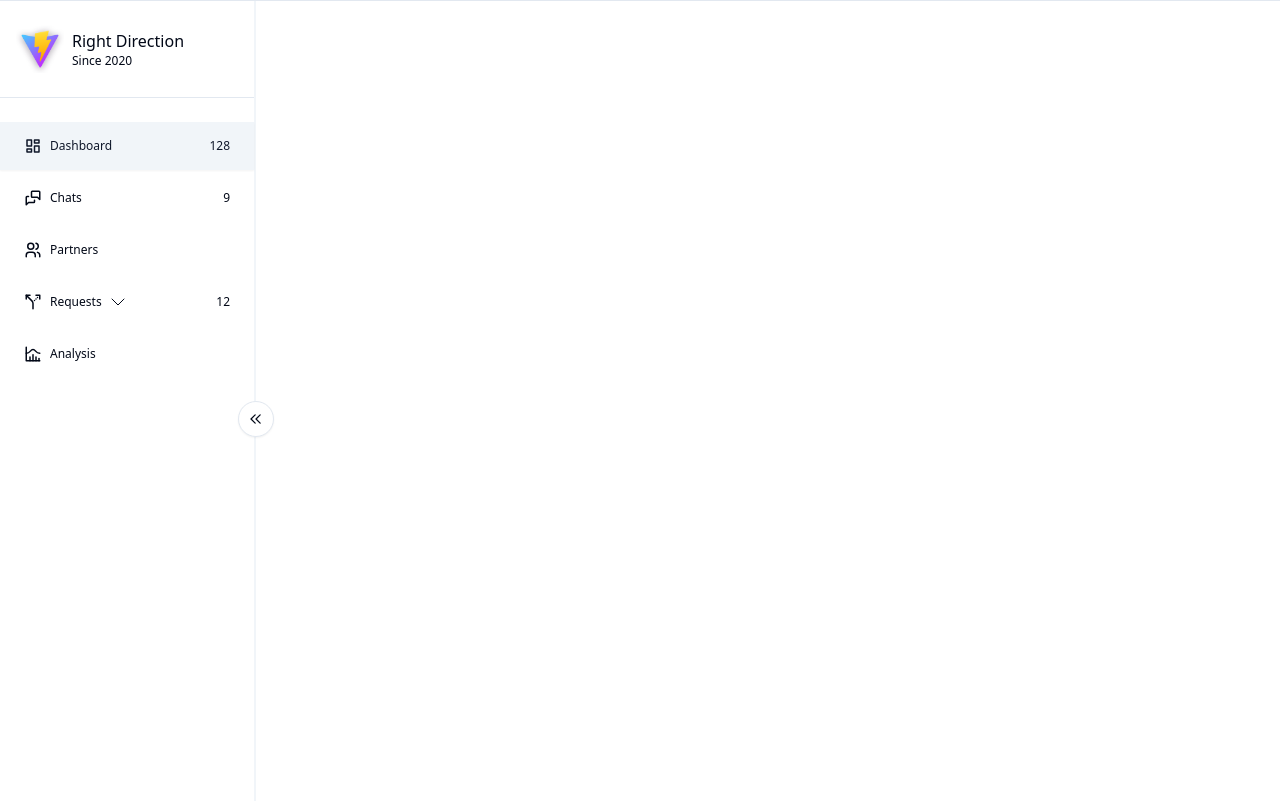
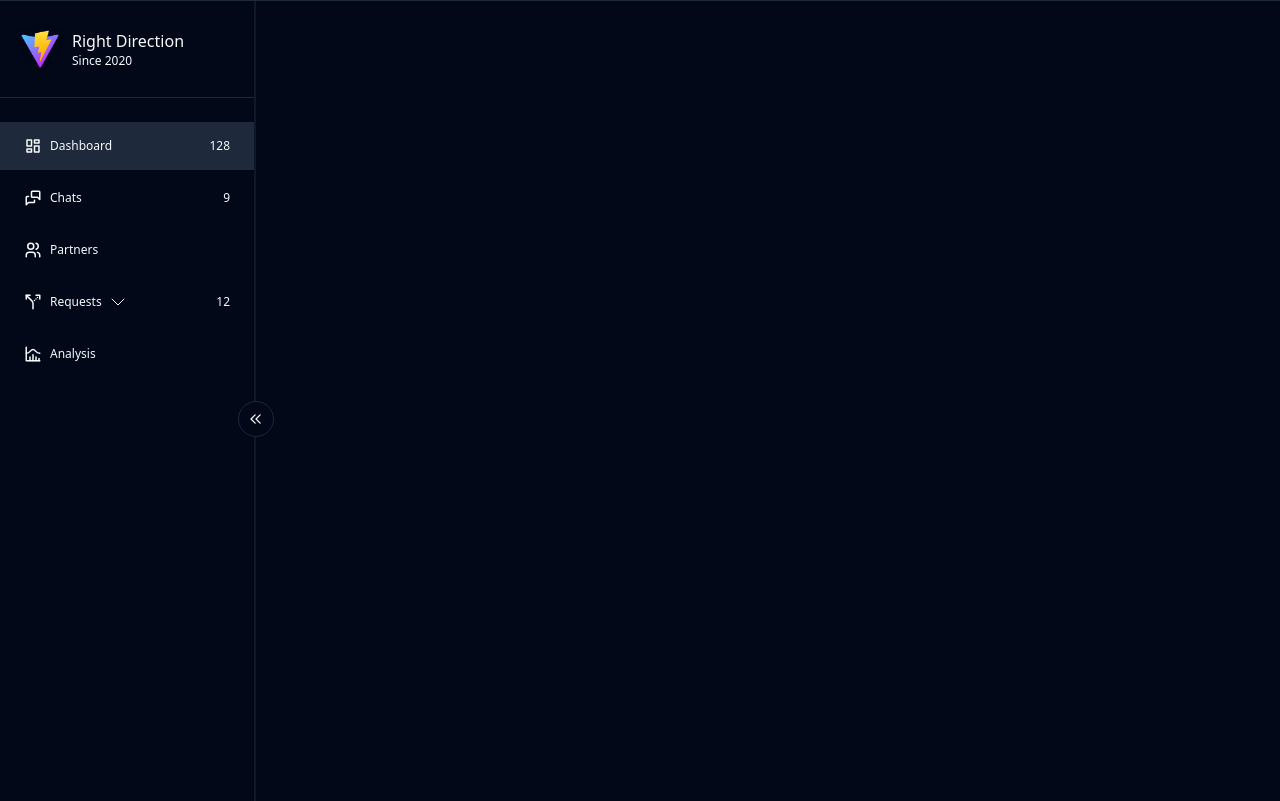
Before and after one commit to satnaing/shadcn-admin, a React (Vite) app: page / in a window 1280 px wide. Built offline with nearby package versions, Linux system fonts and the light colour scheme.

Commit message:
feat(ui): add dark mode

```diff
--- /dev/null
+++ b/src/components/theme-provider.tsx
@@ -0,0 +1,73 @@
+import { createContext, useContext, useEffect, useState } from 'react'
+
+type Theme = 'dark' | 'light' | 'system'
+
+type ThemeProviderProps = {
+  children: React.ReactNode
+  defaultTheme?: Theme
+  storageKey?: string
+}
+
+type ThemeProviderState = {
+  theme: Theme
+  setTheme: (theme: Theme) => void
+}
+
+const initialState: ThemeProviderState = {
+  theme: 'system',
+  setTheme: () => null,
+}
+
+const ThemeProviderContext = createContext<ThemeProviderState>(initialState)
+
+export function ThemeProvider({
+  children,
+  defaultTheme = 'system',
+  storageKey = 'vite-ui-theme',
+  ...props
+}: ThemeProviderProps) {
+  const [theme, setTheme] = useState<Theme>(
+    () => (localStorage.getItem(storageKey) as Theme) || defaultTheme
+  )
+
+  useEffect(() => {
+    const root = window.document.documentElement
+
+    root.classList.remove('light', 'dark')
+
+    if (theme === 'system') {
+      const systemTheme = window.matchMedia('(prefers-color-scheme: dark)')
+        .matches
+        ? 'dark'
+        : 'light'
+
+      root.classList.add(systemTheme)
+      return
+    }
+
+    root.classList.add(theme)
+  }, [theme])
+
+  const value = {
+    theme,
+    setTheme: (theme: Theme) => {
+      localStorage.setItem(storageKey, theme)
+      setTheme(theme)
+    },
+  }
+
+  return (
+    <ThemeProviderContext.Provider {...props} value={value}>
+      {children}
+    </ThemeProviderContext.Provider>
+  )
+}
+
+export const useTheme = () => {
+  const context = useContext(ThemeProviderContext)
+
+  if (context === undefined)
+    throw new Error('useTheme must be used within a ThemeProvider')
+
+  return context
+}
```
Also changed, not shown: src/main.tsx (+5 -2 lines).
